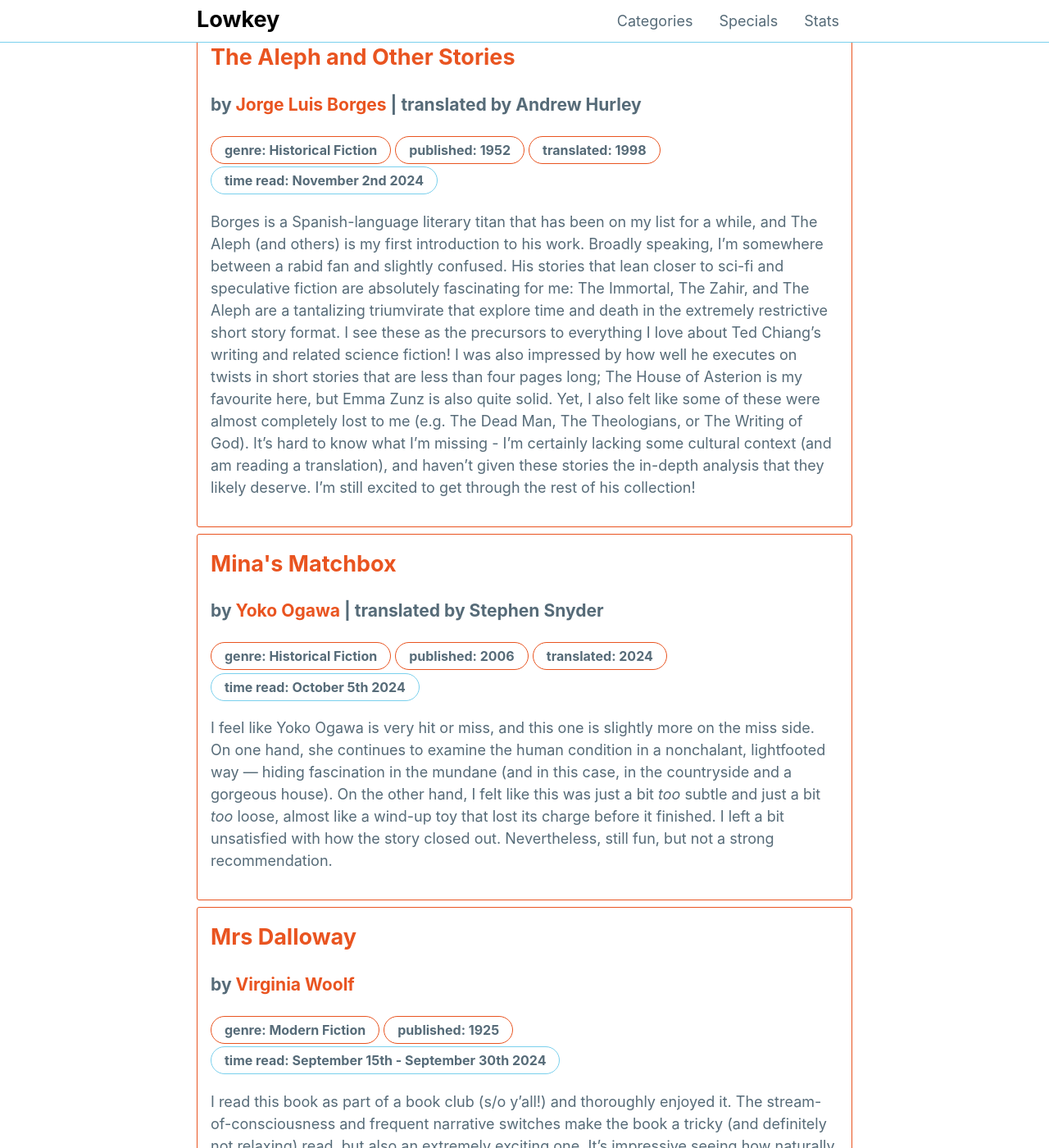
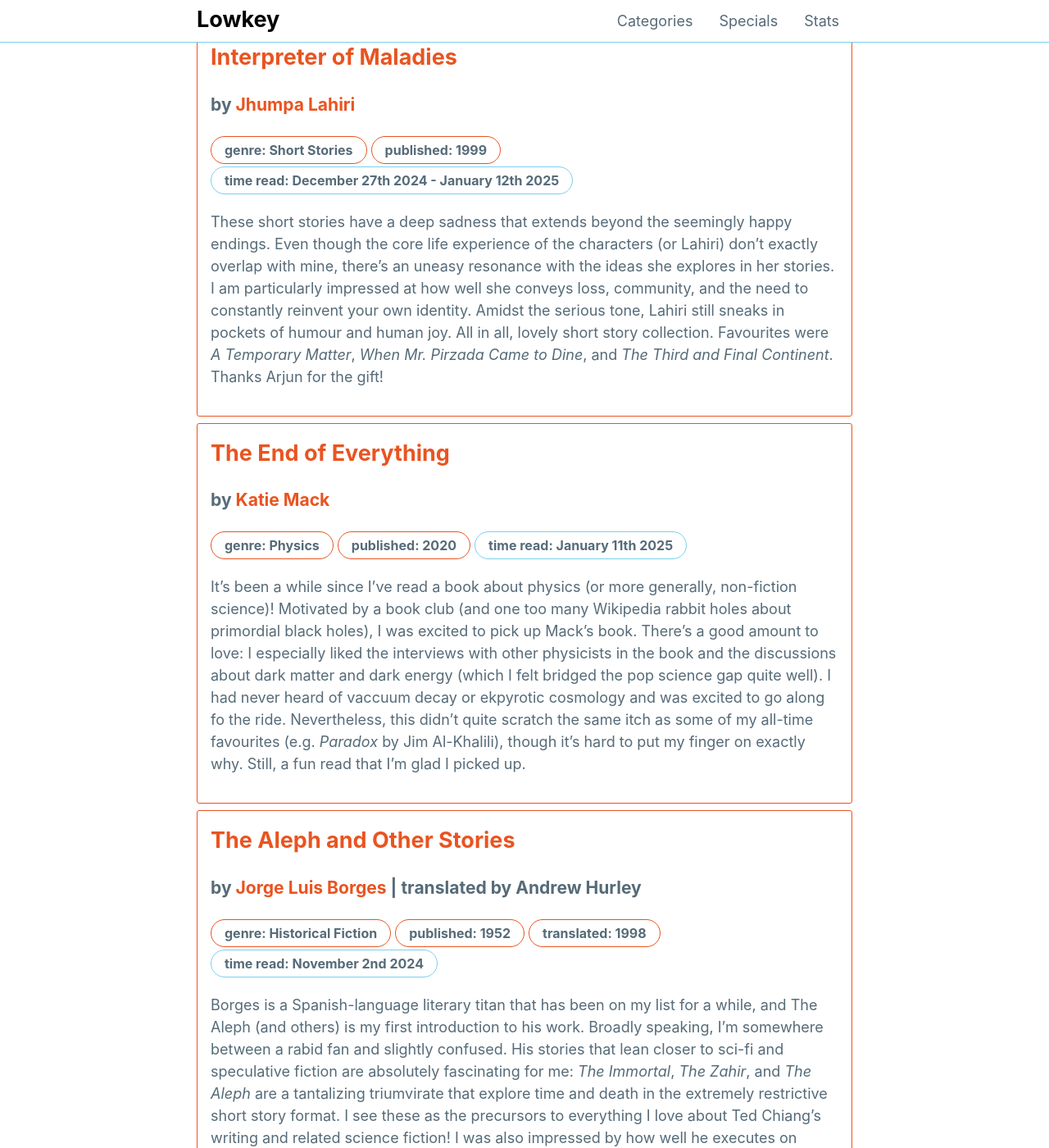
Before and after one commit to mattxwang/lowkey, a Jekyll site: the page built from stats/books.html, in a window 1280 px wide and 1400 px high, scrolled down 228 px. Shown: the whole window at 82% size. Built offline with Jekyll 4.4.1, drawn with Linux system fonts in a browser that asks for light colours; some of the changed text lies outside the part shown.

Commit message:
Books update, standardizing italics

```diff
--- a/_data/books.yml
+++ b/_data/books.yml
@@ -1093,7 +1093,7 @@ dearborn:
   time_read: January 6th - January 14th 2024
   strong: true
   thoughts: >
-    Even though I had never heard of Dearborn, Michigan before reading this book, Zeineddine teleports me - in the cliché way - into the homes and hearts of Dearbornites over multiple decades. I'm particularly impressed by how much identity-driven turmoil he's able to fit within 10 sub-40-page stories. At the same time, I'm glad that he bucks the trend within some diaspora literature that only focuses on trauma. Almost all of his stories are filled with enduring glimmers of hope - and the absurdity of life is sprinkled throughout each story (especially Speedoman). In short, this book is incisive in every definition of the word; strong recommend. My favourite stories were Money Chickens, Zizou's Voice, and Yusra! Thanks Sav for the recommendation and gift!
+    Even though I had never heard of Dearborn, Michigan before reading this book, Zeineddine teleports me - in the cliché way - into the homes and hearts of Dearbornites over multiple decades. I'm particularly impressed by how much identity-driven turmoil he's able to fit within 10 sub-40-page stories. At the same time, I'm glad that he bucks the trend within some diaspora literature that only focuses on trauma. Almost all of his stories are filled with enduring glimmers of hope - and the absurdity of life is sprinkled throughout each story (especially Speedoman). In short, this book is incisive in every definition of the word; strong recommend. My favourite stories were *Money Chickens*, *Zizou's Voice*, and *Yusra*! Thanks Sav for the recommendation and gift!
 someonewhowillloveyou:
   title: Someone Who Will Love You In All Your Damaged Glory
   author: Raphael Bob-Waksberg
@@ -1101,7 +1101,7 @@ someonewhowillloveyou:
   year_published: 2019
   time_read: January 15th - January 16th 2024
   thoughts: >
-    This book is almost exactly what I expected in the best way possible. Even without the anthromorphic horses, Bob-Waksberg writes some heart-wrenching stories interspersed with humour that never takes away from how sad this all is. I'm particularly appreciative of how he goes out of the bounds of the average short story compilation (including very creative use of typography in some of the shorter stories). Yet, I also can't help but feel that some of the nuance is lost on me - in part because I'm so young. And because it's super weird. Favourites are A Most Blessed and Auspicious Occasion, Missed Connection - m4w, and More of the You That You Already Are. Thanks Megan for the recommendation!
+    This book is almost exactly what I expected in the best way possible. Even without the anthromorphic horses, Bob-Waksberg writes some heart-wrenching stories interspersed with humour that never takes away from how sad this all is. I'm particularly appreciative of how he goes out of the bounds of the average short story compilation (including very creative use of typography in some of the shorter stories). Yet, I also can't help but feel that some of the nuance is lost on me - in part because I'm so young. And because it's super weird. Favourites are *A Most Blessed and Auspicious Occasion*, *Missed Connection - m4w*, and *More of the You That You Already Are*. Thanks Megan for the recommendation!
 exhalation:
   title: "Exhalation: Stories"
   author: Ted Chiang
@@ -1110,7 +1110,7 @@ exhalation:
   time_read: February 9th 2024
   strong: true
   thoughts: >
-    Just as floored as I was when I read *Stories of Your Life* or watched Arrival for the first time. It'd be hard for me to overstate how innovative and impactful these stories feel. I am once again impressed by the breadth of ethical issues that his stories touch on - while simulatneously engaging in a level of depth worthy of a novella. It also features many of the same (absolutely wonderful) elements of *Stories of Your Life*: the exploration of antiquated pseudoscientific theories, immersion into religious allegory, fictional reframings of foundational scientific and social texts (Walter Ong was an inspiration?!), and vignettes that'd inspire the best Black Mirror episode. Honestly all of these stories were entrancing, but I was particularly moved by The Merchant and the Alchemist's Gate, Exhalation, The Lifecycle of Software Objects, Omphalos, and Anxiety is the Dizziness of Freedom. Thanks to many for the recommendations, but particularly to Helena who drove it home.
+    Just as floored as I was when I read *Stories of Your Life* or watched Arrival for the first time. It'd be hard for me to overstate how innovative and impactful these stories feel. I am once again impressed by the breadth of ethical issues that his stories touch on - while simulatneously engaging in a level of depth worthy of a novella. It also features many of the same (absolutely wonderful) elements of *Stories of Your Life*: the exploration of antiquated pseudoscientific theories, immersion into religious allegory, fictional reframings of foundational scientific and social texts (Walter Ong was an inspiration?!), and vignettes that'd inspire the best Black Mirror episode. Honestly all of these stories were entrancing, but I was particularly moved by *The Merchant and the Alchemist's Gate*, *Exhalation*, *The Lifecycle of Software Objects*, *Omphalos*, and *Anxiety is the Dizziness of Freedom*. Thanks to many for the recommendations, but particularly to Helena who drove it home.
 thehousekeeperandprofessor:
   title: "The Housekeeper and the Professor"
   author: Yōko Ogawa
@@ -1129,7 +1129,7 @@ transcendentkingdom:
   year_published: 2020
   time_read: March 24th 2024
   thoughts: >
-    It's hard for me to not compare this book to Homegoing, which is one of my favourite books of all time. Gyasi's second book is much more reserved and focused on the personal battles of Gifty, a Ghanaian-American PhD student at Stanford. Yet even with this constraint, she still dives deep into generational pain and trauma à la Homegoing. A fresh perspective comes from a central focus on faith, science, and their interplay - I feel like Gifty's various experiences are more common than most STEM faculty or students think. I do lack some of the personal context surrounding faith - and with the smaller context, this book didn't hit as hard as the sprawling epics of Homegoing and Pachinko. Nevertheless, it's given me some great thought.
+    It's hard for me to not compare this book to *Homegoing*, which is one of my favourite books of all time. Gyasi's second book is much more reserved and focused on the personal battles of Gifty, a Ghanaian-American PhD student at Stanford. Yet even with this constraint, she still dives deep into generational pain and trauma à la *Homegoing*. A fresh perspective comes from a central focus on faith, science, and their interplay - I feel like Gifty's various experiences are more common than most STEM faculty or students think. I do lack some of the personal context surrounding faith - and with the smaller context, this book didn't hit as hard as the sprawling epics of *Homegoing* and *Pachinko*. Nevertheless, it's given me some great thought.
 thewanderingearth:
   title: "The Wandering Earth"
   author: Cixin Liu
@@ -1139,7 +1139,7 @@ thewanderingearth:
   year_translated: 2022
   time_read: May 3rd - May 6th 2024
   thoughts: >
-    Just another stellar ensemble of science fiction ideas from Cixin Liu. Many of the same elements that make The Three-Body Problem so engaging are smattered across various stories here too - from the absurd but completely believable science in the titular story and Cannonball, to a fascinating alternate history through aliens in Mountain, to a vague but powerful set of political undertones in Sun of China and For the Benefit of Mankind. I do think the middle set of stories - particularly the break in seriousness in Curse 5.0 - to be a bit lacking. But, overall, still a quite enjoyabe read! Favourites are The Wandering Earth, Mountain, For the Benefit of Mankind, and In Her Eyes + Cannonball.
+    Just another stellar ensemble of science fiction ideas from Cixin Liu. Many of the same elements that make *The Three-Body Problem* so engaging are smattered across various stories here too - from the absurd but completely believable science in the titular story and *Cannonball*, to a fascinating alternate history through aliens in Mountain, to a vague but powerful set of political undertones in *Sun of China* and *For the Benefit of Mankind*. I do think the middle set of stories - particularly the break in seriousness in *Curse 5.0* - to be a bit lacking. But, overall, still a quite enjoyabe read! Favourites are *The Wandering Earth*, *Mountain*, *For the Benefit of Mankind*, and *In Her Eyes* + *Cannonball*.
 ifonawintersnightatraveler:
   title: "If on a winter's night a traveler"
   author: Italino Calvino
@@ -1160,7 +1160,7 @@ marcovaldo:
   year_translated: 1983
   time_read: May 27th 2024
   thoughts: >
-    A cute and delightful set of short stories, all about the whimsy of life and dreaming big to get rich. I definitely chuckled at the absurdity of some of the endings. Favourites are Mushrooms in the city, The forest on the superhighway, The poisonous rabbit, Where the river is more blue, Moon and Gnac, and Santa's Children.
+    A cute and delightful set of short stories, all about the whimsy of life and dreaming big to get rich. I definitely chuckled at the absurdity of some of the endings. Favourites are *Mushrooms in the city*, *The forest on the superhighway*, *The poisonous rabbit*, *Where the river is more blue*, *Moon and Gnac*, and *Santa's Children*.
 revenge:
   title: "Revenge: Eleven Dark Tales"
   author: Yōko Ogawa
@@ -1170,7 +1170,7 @@ revenge:
   year_translated: 2013
   time_read: July 2024
   thoughts: >
-    As an avid fan of The Memory Police and The Housekeeper And The Professor, I can't help but say I'm a little let down. She still masterfully navigates the human psyche with the same subtlety in her previous works, and there's a playful amount of light surrealism that borders whimsy and disturbing/depressing. Yet, I felt that the driving theme had as many misses as it did hits: some stories felt like a framing device for a joke with no punchline (or much revenge). I also didn't feel like any of the stories were particularly gruesome (in contrast to the reviews). I will say, I did enjoy learning more about Yōko through the stories (e.g. that, like the mother in The Little Dustman, her husband didn't know about her work until she won a prize). Favourites were Old Mrs. J and Sewing for the Heart.
+    As an avid fan of *The Memory Police* and *The Housekeeper And The Professor*, I can't help but say I'm a little let down. She still masterfully navigates the human psyche with the same subtlety in her previous works, and there's a playful amount of light surrealism that borders whimsy and disturbing/depressing. Yet, I felt that the driving theme had as many misses as it did hits: some stories felt like a framing device for a joke with no punchline (or much revenge). I also didn't feel like any of the stories were particularly gruesome (in contrast to the reviews). I will say, I did enjoy learning more about Yōko through the stories (e.g. that, like the mother in *The Little Dustman*, her husband didn't know about her work until she won a prize). Favourites were *Old Mrs. J* and *Sewing for the Heart*.
 babel:
   title: "Babel: Or the Necessity of Violence"
   author: R. F. Kuang
@@ -1186,7 +1186,7 @@ ourmissinghearts:
   year_published: 2022
   time_read: September 14th 2024
   thoughts: >
-    A different kind of read than Ng's first two books: while Our Missing Hearts is still grounded in family dynamics and the parent-child relationship, the setting is much more dystopian. The authoritarian and repressive government feels too overtly racist to be real, yet it mirrors the US's past history of anti-Asian rhetoric and some of the US and Canada's darkest secrets. There were a handful of times where I felt like I had to suspend a bit *too* much disbelief (particularly towards the end), but I still enjoyed the read all-in-all. If you wanted a bit more Hunger Games (or indeed, Babel!) with your Celeste Ng, this is the book for you!
+    A different kind of read than Ng's first two books: while *Our Missing Hearts* is still grounded in family dynamics and the parent-child relationship, the setting is much more dystopian. The authoritarian and repressive government feels too overtly racist to be real, yet it mirrors the US's past history of anti-Asian rhetoric and some of the US and Canada's darkest secrets. There were a handful of times where I felt like I had to suspend a bit *too* much disbelief (particularly towards the end), but I still enjoyed the read all-in-all. If you wanted a bit more Hunger Games (or indeed, Babel!) with your Celeste Ng, this is the book for you!
 theremainsoftheday:
   title: "The Remains of the Day"
   author: Kazuo Ishiguro
@@ -1223,4 +1223,21 @@ thealeph:
   year_translated: 1998
   time_read: November 2nd 2024
   thoughts: >
-    Borges is a Spanish-language literary titan that has been on my list for a while, and The Aleph (and others) is my first introduction to his work. Broadly speaking, I'm somewhere between a rabid fan and slightly confused. His stories that lean closer to sci-fi and speculative fiction are absolutely fascinating for me: The Immortal, The Zahir, and The Aleph are a tantalizing triumvirate that explore time and death in the extremely restrictive short story format. I see these as the precursors to everything I love about Ted Chiang's writing and related science fiction! I was also impressed by how well he executes on twists in short stories that are less than four pages long; The House of Asterion is my favourite here, but Emma Zunz is also quite solid. Yet, I also felt like some of these were almost completely lost to me (e.g. The Dead Man, The Theologians, or The Writing of God). It's hard to know what I'm missing - I'm certainly lacking some cultural context (and am reading a translation), and haven't given these stories the in-depth analysis that they likely deserve. I'm still excited to get through the rest of his collection!
+    Borges is a Spanish-language literary titan that has been on my list for a while, and The Aleph (and others) is my first introduction to his work. Broadly speaking, I'm somewhere between a rabid fan and slightly confused. His stories that lean closer to sci-fi and speculative fiction are absolutely fascinating for me: *The Immortal*, *The Zahir*, and *The Aleph* are a tantalizing triumvirate that explore time and death in the extremely restrictive short story format. I see these as the precursors to everything I love about Ted Chiang's writing and related science fiction! I was also impressed by how well he executes on twists in short stories that are less than four pages long; *The House of Asterion* is my favourite here, but *Emma Zunz* is also quite solid. Yet, I also felt like some of these were almost completely lost to me (e.g. *The Dead Man*, *The Theologians*, or *The Writing of God*). It's hard to know what I'm missing - I'm certainly lacking some cultural context (and am reading a translation), and haven't given these stories the in-depth analysis that they likely deserve. I'm still excited to get through the rest of his collection!
+theendofeverything:
+  title: "The End of Everything"
+  author: Katie Mack
+  genre: Physics
+  year_published: 2020
+  time_read: January 11th 2025
+  thoughts: >
+    It's been a while since I've read a book about physics (or more generally, non-fiction science)! Motivated by a book club (and one too many Wikipedia rabbit holes about primordial black holes), I was excited to pick up Mack's book. There's a good amount to love: I especially liked the interviews with other physicists in the book and the discussions about dark matter and dark energy (which I felt bridged the pop science gap quite well). I had never heard of vaccuum decay or ekpyrotic cosmology and was excited to go along fo the ride. Nevertheless, this didn't quite scratch the same itch as some of my all-time favourites (e.g. *Paradox* by Jim Al-Khalili), though it's hard to put my finger on exactly why. Still, a fun read that I'm glad I picked up.
+interpreterofmaladies:
+  title: "Interpreter of Maladies"
+  author: Jhumpa Lahiri
+  genre: Short Stories
+  year_published: 1999
+  time_read: December 27th 2024 - January 12th 2025
+  strong: true
+  thoughts: >
+    These short stories have a deep sadness that extends beyond the seemingly happy endings. Even though the core life experience of the characters (or Lahiri) don't exactly overlap with mine, there's an uneasy resonance with the ideas she explores in her stories. I am particularly impressed at how well she conveys loss, community, and the need to constantly reinvent your own identity. Amidst the serious tone, Lahiri still sneaks in pockets of humour and human joy. All in all, lovely short story collection. Favourites were *A Temporary Matter*, *When Mr. Pirzada Came to Dine*, and *The Third and Final Continent*. Thanks Arjun for the gift!
```
